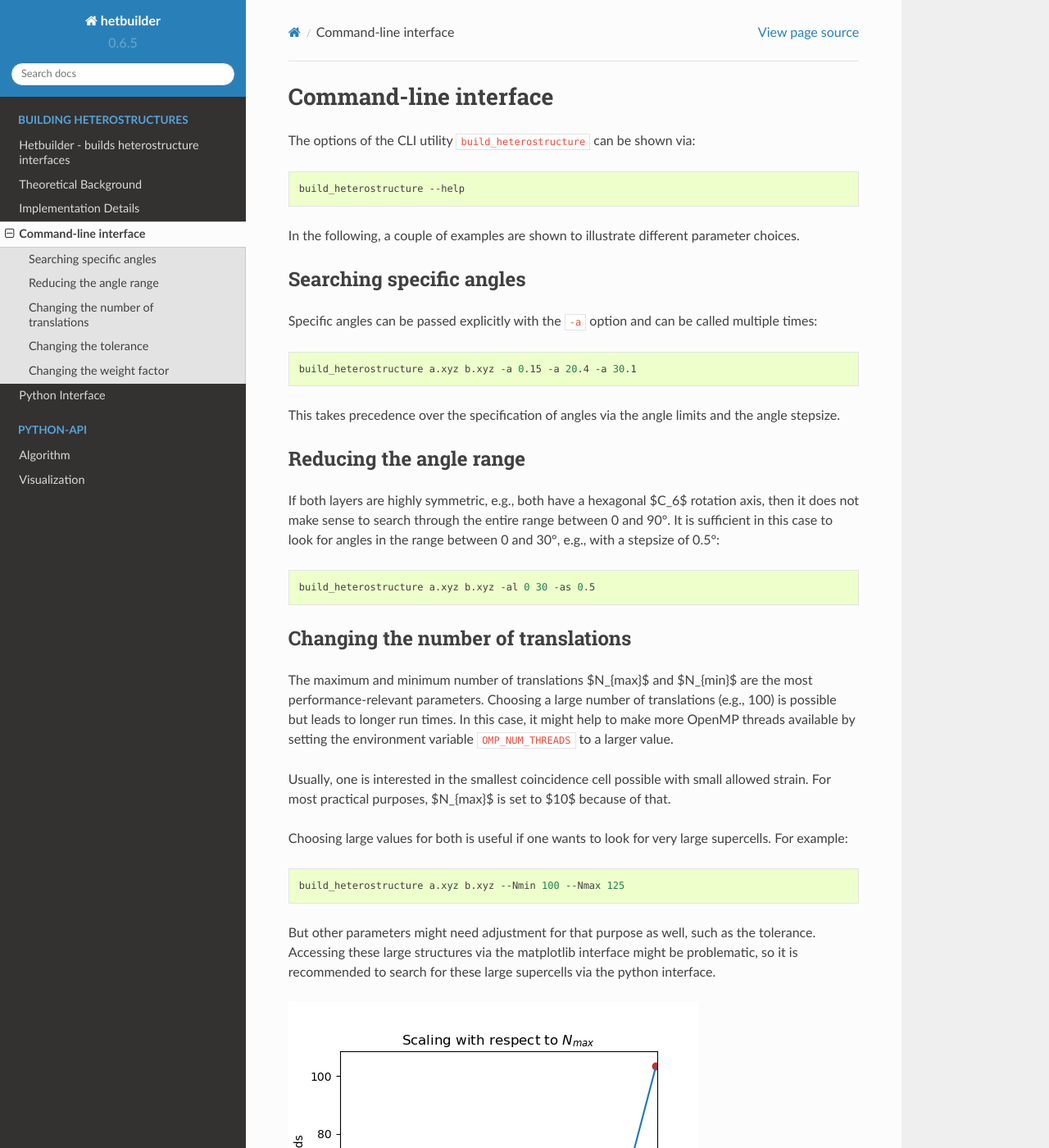
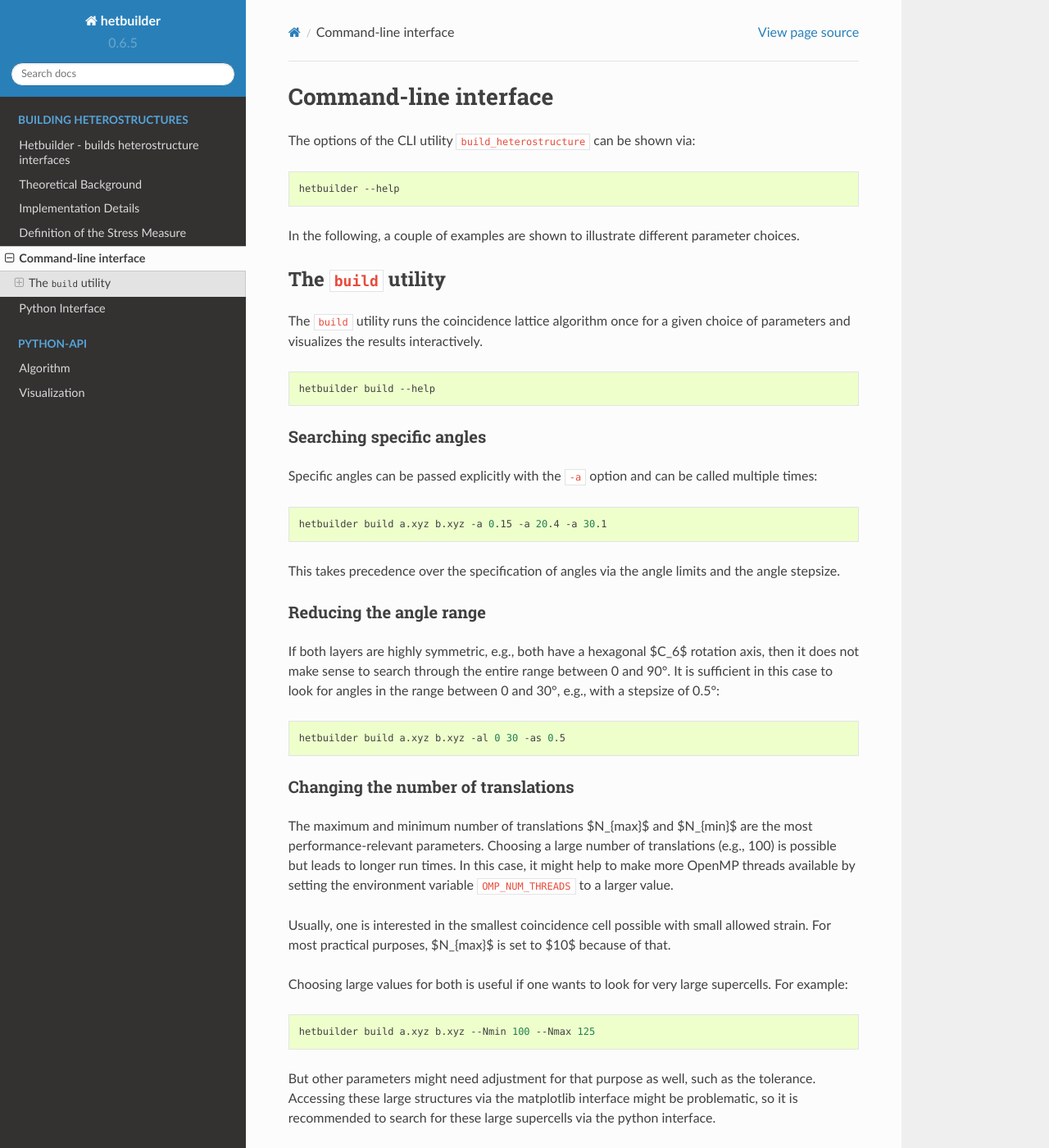
Before and after one commit to romankempt/hetbuilder, a Sphinx documentation site: the page built from docs/cli.md, in a window 1280 px wide and 1400 px high. Shown: the whole window at 82% size. Built offline with Sphinx 7.4.7 and the Read the Docs theme 2.0.0, drawn with Linux system fonts in a browser that asks for light colours; some of the changed text lies outside the part shown.

Commit message:
updating docs

````diff
--- a/docs/cli.md
+++ b/docs/cli.md
@@ -3,30 +3,38 @@
 The options of the CLI utility `build_heterostructure` can be shown via:
 
 ```bash
-build_heterostructure --help
+hetbuilder --help
 ```
 
 In the following, a couple of examples are shown to illustrate different parameter choices.
 
-## Searching specific angles
+## The `build` utility
+
+The `build` utility runs the coincidence lattice algorithm once for a given choice of parameters and visualizes the results interactively.
+
+```bash
+hetbuilder build --help
+```
+
+### Searching specific angles
 
 Specific angles can be passed explicitly with the `-a` option and can be called multiple times:
 
 ```bash
-build_heterostructure a.xyz b.xyz -a 0.15 -a 20.4 -a 30.1
+hetbuilder build a.xyz b.xyz -a 0.15 -a 20.4 -a 30.1
 ```
 
 This takes precedence over the specification of angles via the angle limits and the angle stepsize.
 
-## Reducing the angle range
+### Reducing the angle range
 
 If both layers are highly symmetric, e.g., both have a hexagonal $C_6$ rotation axis, then it does not make sense to search through the entire range between 0 and 90°. It is sufficient in this case to look for angles in the range between 0 and 30°, e.g., with a stepsize of 0.5°:
 
 ```bash
-build_heterostructure a.xyz b.xyz -al 0 30 -as 0.5
+hetbuilder build a.xyz b.xyz -al 0 30 -as 0.5
 ```
 
-## Changing the number of translations
+### Changing the number of translations
 
 The maximum and minimum number of translations $N_{max}$ and $N_{min}$ are the most performance-relevant parameters. Choosing a large number of translations (e.g., 100) is possible but leads to longer run times. In this case, it might help to make more OpenMP threads available by setting the environment variable `OMP_NUM_THREADS` to a larger value.
 
@@ -35,25 +43,25 @@ Usually, one is interested in the smallest coincidence cell possible with small
 Choosing large values for both is useful if one wants to look for very large supercells. For example:
 
 ```bash
-build_heterostructure a.xyz b.xyz --Nmin 100 --Nmax 125
+hetbuilder build a.xyz b.xyz --Nmin 100 --Nmax 125
 ```
 
 But other parameters might need adjustment for that purpose as well, such as the tolerance. Accessing these large structures via the matplotlib interface might be problematic, so it is recommended to search for these large supercells via the python interface.
 
 ![](../pictures/scaling.png)
 
-## Changing the tolerance
+### Changing the tolerance
 
 The tolerance corresponds to a distance between lattice points in Angström. Choosing a larger tolerance accepts more lattice points and generates more supercells, but these might have a larger total lattice mismatch.
 
 ```bash
-build_heterostructure a.xyz b.xyz -t 0.2
+hetbuilder build a.xyz b.xyz -t 0.2
 ```
 
-## Changing the weight factor
+### Changing the weight factor
 
 Changing the weight factor $w$ only affects the out-comping coincidence supercells, not the results algorithm itself. A weight factor $w=0$ means that the coincidence unit cell is given only be the supercell of the lower layer. A weight factor $w=1$ means that the coincidence unit cell is given only be the supercell of the upper layer. Correspondingly, this allows to remove stresses from one of the layers at expense of the other.
 
 ```bash
-build_heterostructure a.xyz b.xyz -w 0
+hetbuilder build a.xyz b.xyz -w 0
 ```
````
Also changed, not shown: README.md (+4 -3 lines), docs/implementation.md (+1 -1 lines), docs/intro.md (+4 -3 lines), pictures/interface.png.
